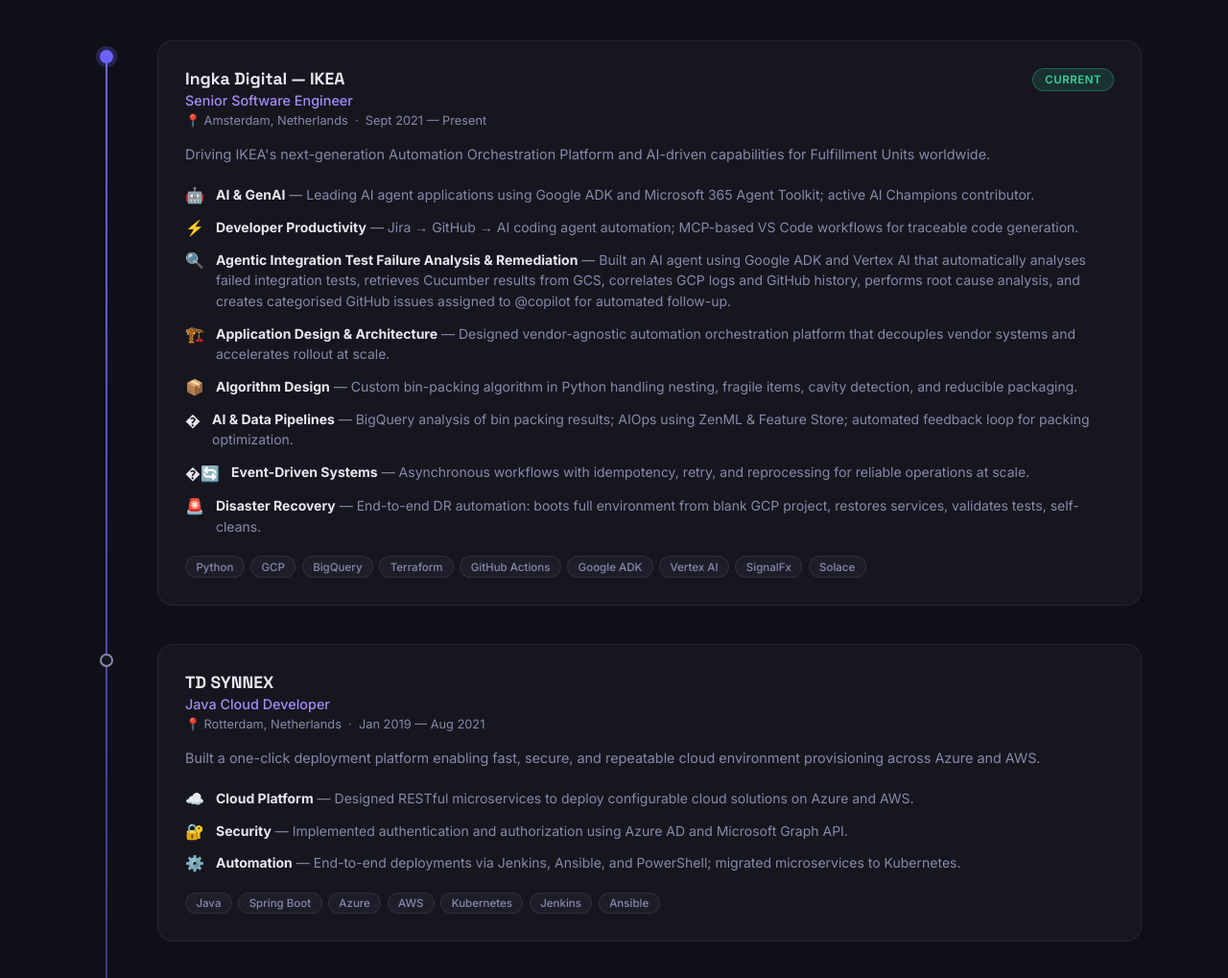
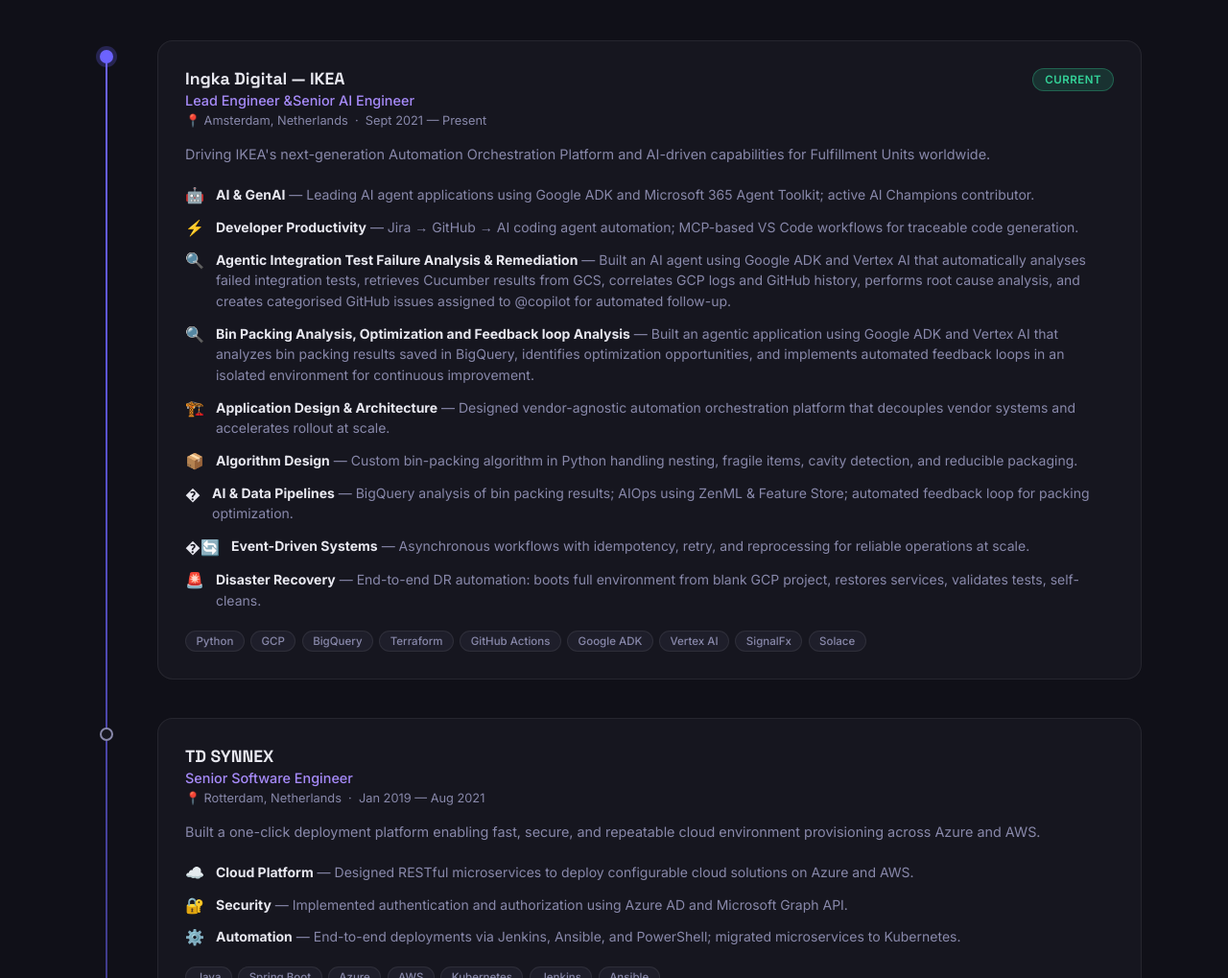
Before and after one commit to manupat/manu-folio, a plain HTML site: page index.html in a window 1280 px wide. Shown: the part 1608-2627 px from the top of the page at 96% size. Drawn offline with Linux system fonts and the light colour scheme.

Commit message:
updated experience

```diff
--- a/index.html
+++ b/index.html
@@ -97,7 +97,7 @@
             <div class="card-header">
               <div>
                 <div class="card-company">Ingka Digital — IKEA</div>
-                <div class="card-role">Senior Software Engineer</div>
+                <div class="card-role">Lead Engineer &Senior AI Engineer</div>
                 <div class="card-meta">📍 Amsterdam, Netherlands &nbsp;·&nbsp; Sept 2021 — Present</div>
               </div>
               <div class="card-badge current">Current</div>
@@ -115,6 +115,10 @@
               <div class="highlight">
                 <span class="h-icon">🔍</span>
                 <div><strong>Agentic Integration Test Failure Analysis & Remediation</strong> — Built an AI agent using Google ADK and Vertex AI that automatically analyses failed integration tests, retrieves Cucumber results from GCS, correlates GCP logs and GitHub history, performs root cause analysis, and creates categorised GitHub issues assigned to @copilot for automated follow-up.</div>
+              </div>
+              <div class="highlight">
+                <span class="h-icon">🔍</span>
+                <div><strong>Bin Packing Analysis, Optimization and Feedback loop Analysis</strong> — Built an agentic application using Google ADK and Vertex AI that analyzes bin packing results saved in BigQuery, identifies optimization opportunities, and implements automated feedback loops in an isolated environment for continuous improvement.</div>
               </div>
               <div class="highlight">
                 <span class="h-icon">🏗️</span>
@@ -152,7 +156,7 @@
             <div class="card-header">
               <div>
                 <div class="card-company">TD SYNNEX</div>
-                <div class="card-role">Java Cloud Developer</div>
+                <div class="card-role">Senior Software Engineer</div>
                 <div class="card-meta">📍 Rotterdam, Netherlands &nbsp;·&nbsp; Jan 2019 — Aug 2021</div>
               </div>
             </div>
```
